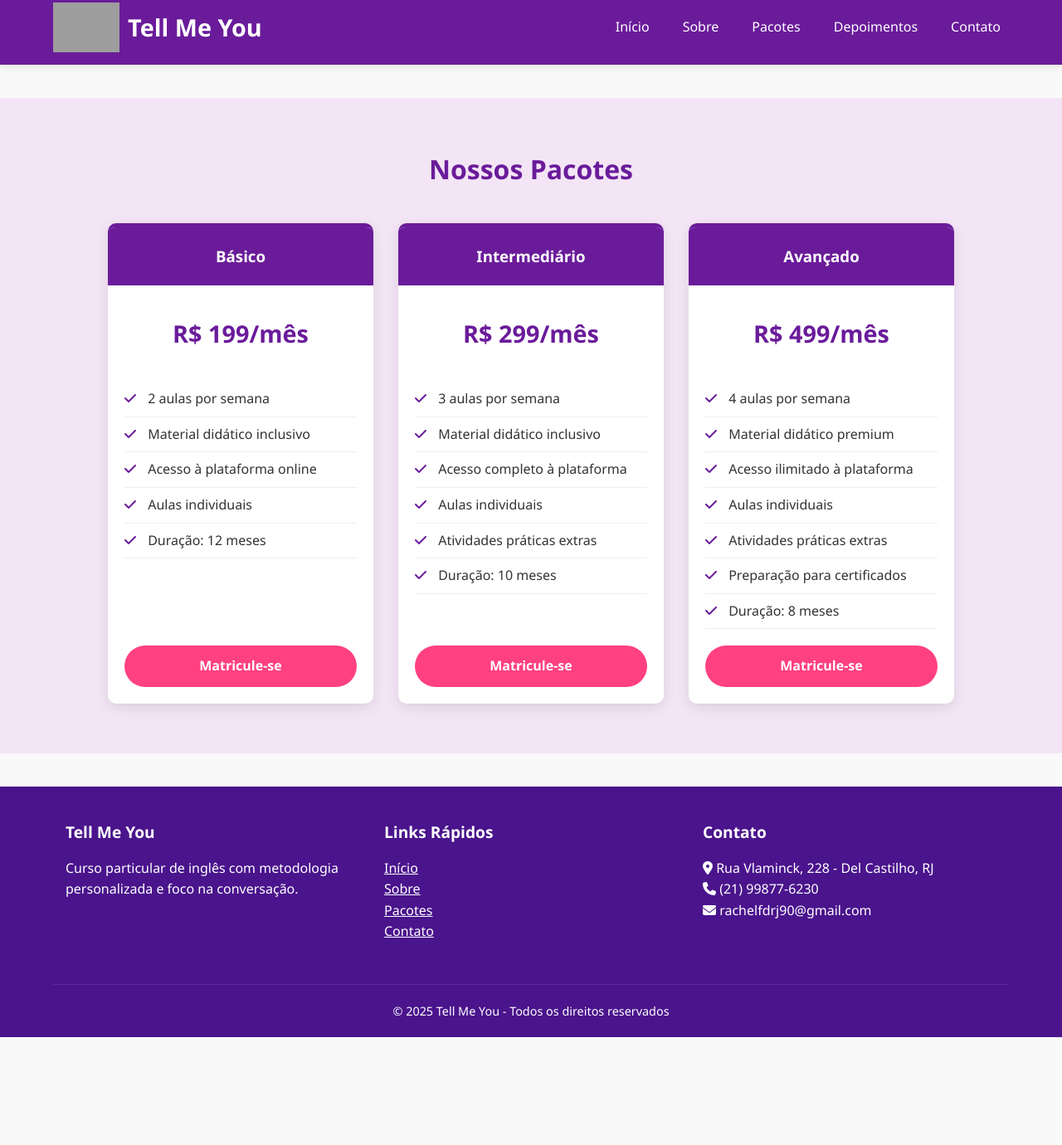
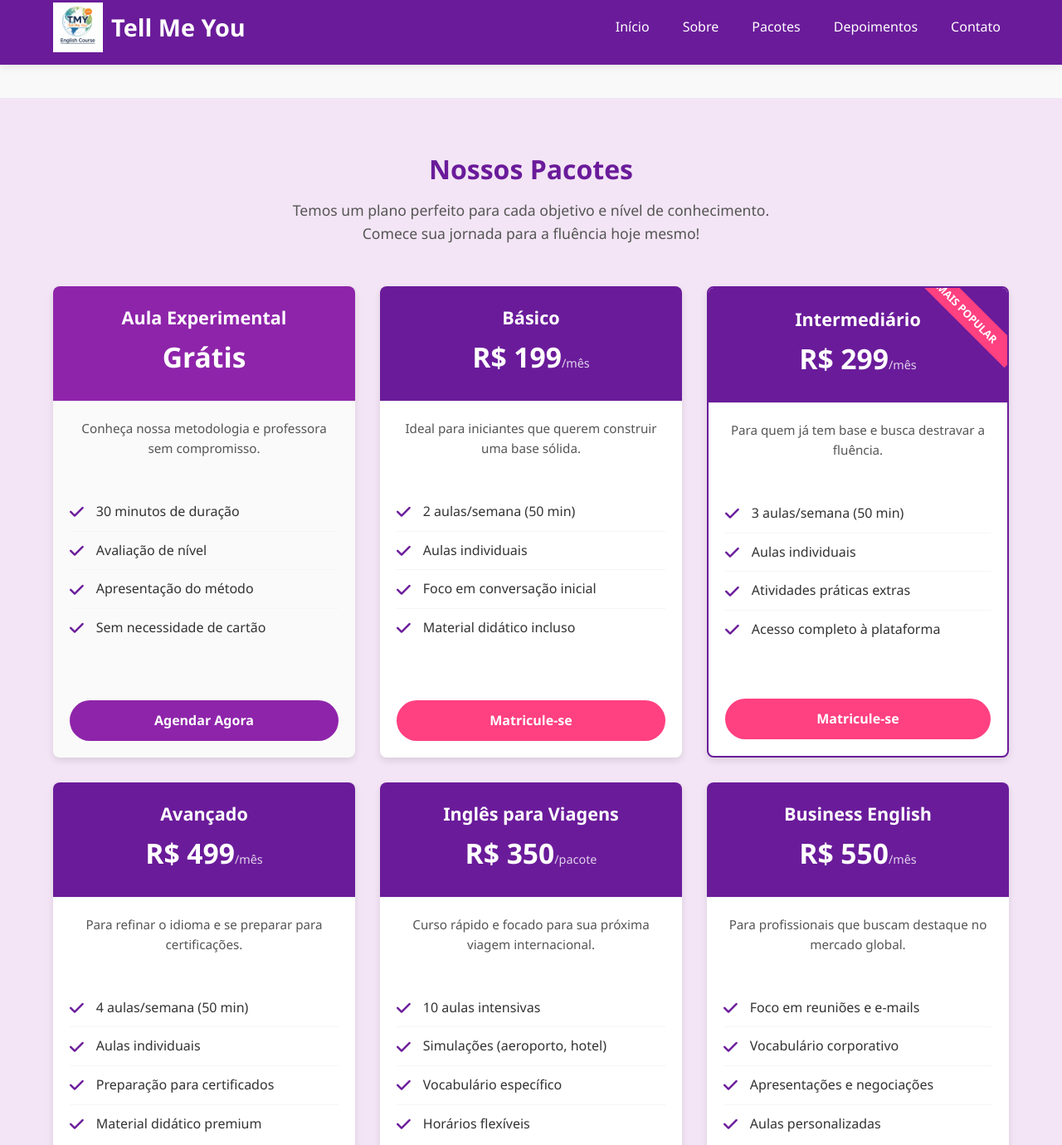
Before and after one commit to pvmambembe31/site-tellmeyou, a plain HTML site: page pacotes.html in a window 1280 px wide. Shown: the part 12-1392 px from the top of the page at 83% size. Before the commit the page ends 1262 px from the top, so only its background shows below. Drawn offline with Linux system fonts and the light colour scheme; grey boxes are pictures that could not be loaded.

Commit message:
Add files via upload
3.5

```diff
--- /dev/null
+++ b/css/depoimentos.css
@@ -0,0 +1,116 @@
+/* Estilos para a página de depoimentos */
+
+.testimonials-page {
+    padding: 60px 0;
+    background-color: #f9f9f9;
+}
+
+.section-subtitle {
+    text-align: center;
+    max-width: 600px;
+    margin: -30px auto 50px;
+    color: #555;
+    font-size: 1.1rem;
+}
+
+/* A Grade que segura os cards */
+.testimonial-grid {
+    display: grid;
+    /* Cria colunas flexíveis com no mínimo 350px de largura */
+    grid-template-columns: repeat(auto-fill, minmax(350px, 1fr));
+    gap: 30px; /* Espaçamento entre os cards */
+}
+
+/* O Card flutuante (Estilo Material Design) */
+.testimonial-card-material {
+    background-color: white;
+    border-radius: 8px; /* Cantos arredondados */
+    box-shadow: 0 4px 8px rgba(0, 0, 0, 0.1); /* Sombra para o efeito de elevação */
+    overflow: hidden;
+    display: flex;
+    flex-direction: column;
+    transition: transform 0.3s ease, box-shadow 0.3s ease; /* Transição suave para a animação */
+
+    /* Estilo inicial para a animação de entrada */
+    opacity: 0;
+    transform: translateY(20px);
+}
+
+/* Efeito de flutuar ao passar o mouse */
+.testimonial-card-material:hover {
+    transform: translateY(-10px); /* Move o card para cima */
+    box-shadow: 0 12px 24px rgba(0, 0, 0, 0.15); /* Aumenta a sombra */
+}
+
+/* Cabeçalho do Card */
+.card-header {
+    display: flex;
+    align-items: center;
+    padding: 20px;
+    border-bottom: 1px solid #f0f0f0;
+}
+
+.author-photo {
+    width: 80px;
+    height: 80px;
+    border-radius: 50%; /* Foto redonda */
+    object-fit: cover; /* Garante que a foto não fique distorcida */
+    margin-right: 20px;
+    border: 3px solid #f3e5f5; /* Borda roxa clara */
+}
+
+.author-name {
+    margin: 0;
+    font-size: 1.2rem;
+    color: #6a1b9a; /* Roxo do tema */
+}
+
+.author-age {
+    margin: 0;
+    font-size: 0.9rem;
+    color: #777;
+}
+
+/* Corpo do Card */
+.card-body {
+    padding: 20px;
+}
+
+.testimonial-text {
+    font-size: 1rem;
+    line-height: 1.6;
+    color: #333;
+    font-style: italic;
+}
+
+.testimonial-text::before {
+    content: '“';
+    font-size: 2rem;
+    color: #6a1b9a;
+    opacity: 0.5;
+    margin-right: 5px;
+}
+
+/* Animação de entrada dos cards */
+@keyframes fadeInUp {
+    from {
+        opacity: 0;
+        transform: translateY(20px);
+    }
+    to {
+        opacity: 1;
+        transform: translateY(0);
+    }
+}
+
+/* Classe que ativa a animação */
+.testimonial-card-material.is-visible {
+    animation: fadeInUp 0.6s ease forwards;
+}
+
+/* Ajustes para telas menores */
+@media (max-width: 400px) {
+    .testimonial-grid {
+        grid-template-columns: 1fr; /* Uma coluna em telas muito pequenas */
+    }
+}
--- /dev/null
+++ b/css/pacotes.css
@@ -0,0 +1,204 @@
+/* Estilos para a página de pacotes */
+
+.packages-page {
+    padding: 60px 0;
+    background-color: #f3e5f5;
+    /* Roxo bem claro de fundo */
+}
+
+.section-subtitle {
+    text-align: center;
+    max-width: 600px;
+    margin: -30px auto 50px;
+    color: #555;
+    font-size: 1.1rem;
+}
+
+/* A Grade que segura os cards */
+.packages-grid {
+    display: grid;
+    grid-template-columns: repeat(auto-fill, minmax(320px, 1fr));
+    gap: 30px;
+}
+
+/* Estilo Base do Card Material */
+.package-card-material {
+    background-color: white;
+    border-radius: 8px;
+    box-shadow: 0 4px 8px rgba(0, 0, 0, 0.1);
+    display: flex;
+    flex-direction: column;
+    transition: transform 0.3s ease, box-shadow 0.3s ease;
+    position: relative;
+    overflow: hidden;
+    /* Para o 'badge' funcionar bem */
+}
+
+.package-card-material:hover {
+    transform: translateY(-10px);
+    box-shadow: 0 12px 24px rgba(0, 0, 0, 0.15);
+}
+
+/* Cabeçalho do Card - CORREÇÕES AQUI */
+.package-header {
+    background-color: #6a1b9a;
+    /* Roxo principal, para dar contraste */
+    padding: 25px 20px;
+    /* Diminui um pouco o padding */
+    text-align: center;
+    border-bottom: 1px solid #eee;
+    /* Manter se quiser uma linha, mas pode remover */
+    color: white;
+    /* Garante que o texto dentro do header seja branco */
+}
+
+.package-title {
+    font-size: 1.35rem;
+    /* Diminui o tamanho do título */
+    color: white;
+    /* Cor branca para o título */
+    margin: 0;
+    font-weight: 600;
+    line-height: 1.2;
+    /* Ajusta a altura da linha */
+}
+
+.package-price {
+    font-size: 2.1rem;
+    /* Diminui o tamanho do preço */
+    font-weight: 700;
+    color: white;
+    /* Cor branca para o preço */
+    margin: 8px 0 0;
+    /* Ajusta a margem */
+}
+
+.price-period {
+    font-size: 0.9rem;
+    /* Diminui o tamanho do período */
+    font-weight: 400;
+    color: rgba(255, 255, 255, 0.8);
+    /* Um branco suave para o período */
+}
+
+/* Corpo do Card */
+.package-body {
+    padding: 20px;
+    flex-grow: 1;
+    /* Faz esta seção crescer para preencher o espaço */
+}
+
+.package-description {
+    font-size: 0.95rem;
+    color: #555;
+    text-align: center;
+    min-height: 50px;
+    /* Mantém uma altura mínima */
+    margin-bottom: 20px;
+    /* Adiciona margem inferior */
+}
+
+.package-features {
+    list-style: none;
+    padding: 0;
+    margin: 20px 0;
+}
+
+.package-features li {
+    padding: 10px 0;
+    display: flex;
+    align-items: center;
+    font-size: 1rem;
+    color: #333;
+    border-bottom: 1px solid #f5f5f5;
+}
+
+.package-features li:last-child {
+    border-bottom: none;
+}
+
+.package-features li i {
+    color: #6a1b9a;
+    margin-right: 15px;
+    font-size: 1.2rem;
+}
+
+/* Rodapé do Card (onde fica o botão) */
+.package-footer {
+    padding: 20px;
+    text-align: center;
+}
+
+.btn-package {
+    display: block;
+    width: 100%;
+    background-color: #ff4081;
+    /* Rosa */
+    color: white;
+    padding: 12px 20px;
+    border-radius: 30px;
+    text-decoration: none;
+    font-weight: 600;
+    font-size: 1rem;
+    transition: background-color 0.3s;
+}
+
+.btn-package:hover {
+    background-color: #e91e63;
+    /* Rosa mais escuro */
+}
+
+/* Estilos Especiais */
+
+/* Card "Mais Popular" */
+.package-card-material.popular {
+    border: 2px solid #6a1b9a;
+}
+
+.popular-badge {
+    position: absolute;
+    top: 15px;
+    right: -30px;
+    background-color: #ff4081;
+    color: white;
+    padding: 5px 30px;
+    font-size: 0.8rem;
+    font-weight: 700;
+    transform: rotate(45deg);
+    text-transform: uppercase;
+}
+
+/* Card "Aula Experimental" */
+.package-card-material.free-tier {
+    background-color: #fafafa;
+}
+
+.free-tier .package-header {
+    background-color: #8e24aa;
+    /* Roxo um pouco mais suave para o gratuito */
+}
+
+.free-tier .package-header .package-price {
+    color: white;
+    /* Garante que o "Grátis" seja branco */
+}
+
+.free-tier .package-header .price-period {
+    color: rgba(255, 255, 255, 0.8);
+}
+
+.free-tier .btn-package {
+    background-color: #8e24aa;
+    /* Roxo mais claro */
+}
+
+.free-tier .btn-package:hover {
+    background-color: #6a1b9a;
+}
+
+/* Ajustes para telas menores */
+@media (max-width: 768px) {
+    .packages-grid {
+        grid-template-columns: repeat(auto-fill, minmax(300px, 1fr));
+    }
+}
--- a/pacotes.html
+++ b/pacotes.html
@@ -1,17 +1,20 @@
 <!DOCTYPE html>
 <html lang="pt-BR">
+
 <head>
     <meta charset="UTF-8">
     <meta name="viewport" content="width=device-width, initial-scale=1.0">
     <title>Nossos Pacotes - Tell Me You</title>
+    <link rel="stylesheet" href="css/style.css">
+    <link rel="stylesheet" href="css/pacotes.css">
     <link rel="stylesheet" href="https://cdnjs.cloudflare.com/ajax/libs/font-awesome/6.4.0/css/all.min.css">
-    <link rel="stylesheet" href="css/style.css">
 </head>
+
 <body>
     <header>
         <div class="container header-container">
             <div class="logo">
-                <img src="https://i.imgur.com/ttber5O.png" alt="Tell Me You Logo">
+                <img src="assets/logo.png" alt="Tell Me You Logo">
                 <h1>Tell Me You</h1>
             </div>
             <nav>
@@ -27,93 +30,138 @@
     </header>
 
     <main>
-        <section class="packages" id="packages">
+        <section class="packages-page">
             <div class="container">
                 <h2 class="section-title">Nossos Pacotes</h2>
-                <div class="packages-container">
-                    <div class="package-card">
+                <p class="section-subtitle">Temos um plano perfeito para cada objetivo e nível de conhecimento. Comece
+                    sua jornada para a fluência hoje mesmo!</p>
+
+                <div class="packages-grid">
+
+                    <div class="package-card-material free-tier">
                         <div class="package-header">
-                            <h3>Básico</h3>
+                            <h3 class="package-title">Aula Experimental</h3>
+                            <p class="package-price">Grátis</p>
                         </div>
                         <div class="package-body">
-                            <div class="package-price">R$ 199/mês</div>
+                            <p class="package-description">Conheça nossa metodologia e professora sem compromisso.</p>
                             <ul class="package-features">
-                                <li><i class="fas fa-check"></i> 2 aulas por semana</li>
-                                <li><i class="fas fa-check"></i> Material didático inclusivo</li>
-                                <li><i class="fas fa-check"></i> Acesso à plataforma online</li>
-                                <li><i class="fas fa-check"></i> Aulas individuais</li>
-                                <li><i class="fas fa-check"></i> Duração: 12 meses</li>
+                                <li><i class="fas fa-check"></i> 30 minutos de duração</li>
+                                <li><i class="fas fa-check"></i> Avaliação de nível</li>
+                                <li><i class="fas fa-check"></i> Apresentação do método</li>
+                                <li><i class="fas fa-check"></i> Sem necessidade de cartão</li>
                             </ul>
-                            <a href="contato.html" class="btn" style="width: 100%; text-align: center;">Matricule-se</a>
+                        </div>
+                        <div class="package-footer">
+                            <a href="contato.html" class="btn-package">Agendar Agora</a>
                         </div>
                     </div>
 
-                    <div class="package-card">
+                    <div class="package-card-material">
                         <div class="package-header">
-                            <h3>Intermediário</h3>
+                            <h3 class="package-title">Básico</h3>
+                            <p class="package-price">R$ 199<span class="price-period">/mês</span></p>
                         </div>
                         <div class="package-body">
-                            <div class="package-price">R$ 299/mês</div>
+                            <p class="package-description">Ideal para iniciantes que querem construir uma base sólida.
+                            </p>
                             <ul class="package-features">
-                                <li><i class="fas fa-check"></i> 3 aulas por semana</li>
-                                <li><i class="fas fa-check"></i> Material didático inclusivo</li>
-                                <li><i class="fas fa-check"></i> Acesso completo à plataforma</li>
+                                <li><i class="fas fa-check"></i> 2 aulas/semana (50 min)</li>
                                 <li><i class="fas fa-check"></i> Aulas individuais</li>
-                                <li><i class="fas fa-check"></i> Atividades práticas extras</li>
-                                <li><i class="fas fa-check"></i> Duração: 10 meses</li>
+                                <li><i class="fas fa-check"></i> Foco em conversação inicial</li>
+                                <li><i class="fas fa-check"></i> Material didático incluso</li>
                             </ul>
-                            <a href="contato.html" class="btn" style="width: 100%; text-align: center;">Matricule-se</a>
+                        </div>
+                        <div class="package-footer">
+                            <a href="contato.html" class="btn-package">Matricule-se</a>
                         </div>
                     </div>
 
-                    <div class="package-card">
+                    <div class="package-card-material popular">
+                        <div class="popular-badge">Mais Popular</div>
                         <div class="package-header">
-                            <h3>Avançado</h3>
+                            <h3 class="package-title">Intermediário</h3>
+                            <p class="package-price">R$ 299<span class="price-period">/mês</span></p>
                         </div>
                         <div class="package-body">
-                            <div class="package-price">R$ 499/mês</div>
+                            <p class="package-description">Para quem já tem base e busca destravar a fluência.</p>
                             <ul class="package-features">
-                                <li><i class="fas fa-check"></i> 4 aulas por semana</li>
-                                <li><i class="fas fa-check"></i> Material didático premium</li>
-                                <li><i class="fas fa-check"></i> Acesso ilimitado à plataforma</li>
+                                <li><i class="fas fa-check"></i> 3 aulas/semana (50 min)</li>
                                 <li><i class="fas fa-check"></i> Aulas individuais</li>
                                 <li><i class="fas fa-check"></i> Atividades práticas extras</li>
-                                <li><i class="fas fa-check"></i> Preparação para certificados</li>
-                                <li><i class="fas fa-check"></i> Duração: 8 meses</li>
+                                <li><i class="fas fa-check"></i> Acesso completo à plataforma</li>
                             </ul>
-                            <a href="contato.html" class="btn" style="width: 100%; text-align: center;">Matricule-se</a>
+                        </div>
+                        <div class="package-footer">
+                            <a href="contato.html" class="btn-package">Matricule-se</a>
                         </div>
                     </div>
+
+                    <div class="package-card-material">
+                        <div class="package-header">
+                            <h3 class="package-title">Avançado</h3>
+                            <p class="package-price">R$ 499<span class="price-period">/mês</span></p>
+                        </div>
+                        <div class="package-body">
+                            <p class="package-description">Para refinar o idioma e se preparar para certificações.</p>
+                            <ul class="package-features">
+                                <li><i class="fas fa-check"></i> 4 aulas/semana (50 min)</li>
+                                <li><i class="fas fa-check"></i> Aulas individuais</li>
+                                <li><i class="fas fa-check"></i> Preparação para certificados</li>
+                                <li><i class="fas fa-check"></i> Material didático premium</li>
+                            </ul>
+                        </div>
+                        <div class="package-footer">
+                            <a href="contato.html" class="btn-package">Matricule-se</a>
+                        </div>
+                    </div>
+
+                    <div class="package-card-material">
+                        <div class="package-header">
+                            <h3 class="package-title">Inglês para Viagens</h3>
+                            <p class="package-price">R$ 350<span class="price-period">/pacote</span></p>
+                        </div>
+                        <div class="package-body">
+                            <p class="package-description">Curso rápido e focado para sua próxima viagem internacional.
+                            </p>
+                            <ul class="package-features">
+                                <li><i class="fas fa-check"></i> 10 aulas intensivas</li>
+                                <li><i class="fas fa-check"></i> Simulações (aeroporto, hotel)</li>
+                                <li><i class="fas fa-check"></i> Vocabulário específico</li>
+                                <li><i class="fas fa-check"></i> Horários flexíveis</li>
+                            </ul>
+                        </div>
+                        <div class="package-footer">
+                            <a href="contato.html" class="btn-package">Saber Mais</a>
+                        </div>
+                    </div>
+
+                    <div class="package-card-material">
+                        <div class="package-header">
+                            <h3 class="package-title">Business English</h3>
+                            <p class="package-price">R$ 550<span class="price-period">/mês</span></p>
+                        </div>
+                        <div class="package-body">
+                            <p class="package-description">Para profissionais que buscam destaque no mercado global.</p>
+                            <ul class="package-features">
+                                <li><i class="fas fa-check"></i> Foco em reuniões e e-mails</li>
+                                <li><i class="fas fa-check"></i> Vocabulário corporativo</li>
+                                <li><i class="fas fa-check"></i> Apresentações e negociações</li>
+                                <li><i class="fas fa-check"></i> Aulas personalizadas</li>
+                            </ul>
+                        </div>
+                        <div class="package-footer">
+                            <a href="contato.html" class="btn-package">Saber Mais</a>
+                        </div>
+                    </div>
+
                 </div>
             </div>
         </section>
     </main>
 
     <footer>
-        <div class="container">
-            <div class="footer-content">
-                <div class="footer-section">
-                    <h3>Tell Me You</h3>
-                    <p>Curso particular de inglês com metodologia personalizada e foco na conversação.</p>
-                </div>
-                <div class="footer-section">
-                    <h3>Links Rápidos</h3>
-                    <p><a href="index.html" style="color: white;">Início</a></p>
-                    <p><a href="sobre.html" style="color: white;">Sobre</a></p>
-                    <p><a href="pacotes.html" style="color: white;">Pacotes</a></p>
-                    <p><a href="contato.html" style="color: white;">Contato</a></p>
-                </div>
-                <div class="footer-section">
-                    <h3>Contato</h3>
-                    <p><i class="fas fa-map-marker-alt"></i> Rua Vlaminck, 228 - Del Castilho, RJ</p>
-                    <p><i class="fas fa-phone"></i> (21) 99877-6230</p>
-                    <p><i class="fas fa-envelope"></i> rachelfdrj90@gmail.com</p>
-                </div>
-            </div>
-            <div class="footer-bottom">
-                <p>© 2025 Tell Me You - Todos os direitos reservados</p>
-            </div>
-        </div>
     </footer>
 </body>
+
 </html>
```
Also changed, not shown: depoimentos.html (+142 -84 lines), js/scripts-depoimentos.js (added, +38 -0 lines), assets/testimonials/aluno1.jpg (added), assets/testimonials/aluno10.jpg (added), assets/testimonials/aluno2.jpg (added), assets/testimonials/aluno5.jpg (added), assets/testimonials/aluno6.jpg (added), assets/testimonials/aluno7.jpg (added), assets/testimonials/aluno8.jpg (added), assets/testimonials/aluno9.jpg (added), 2 other files.
